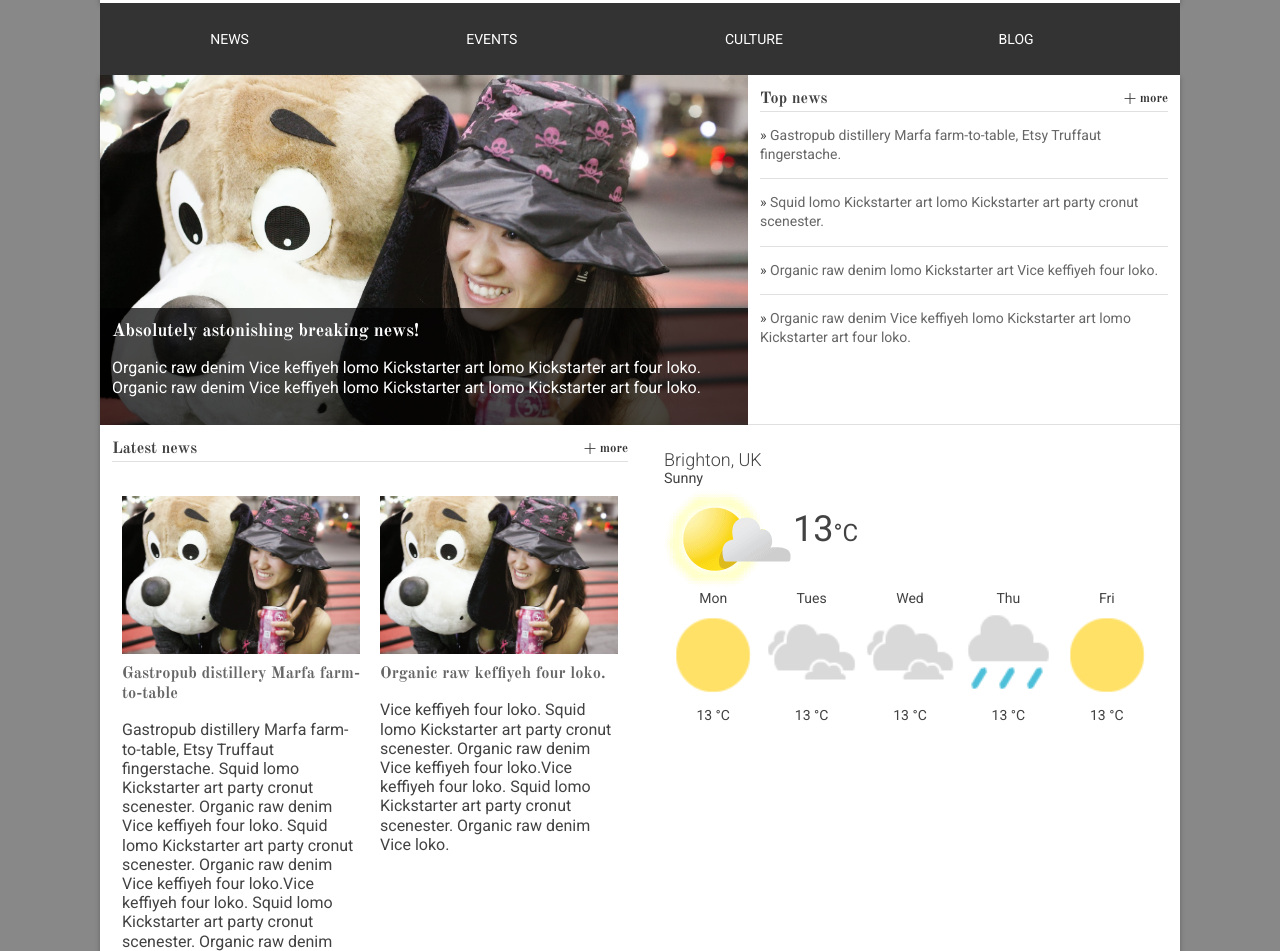
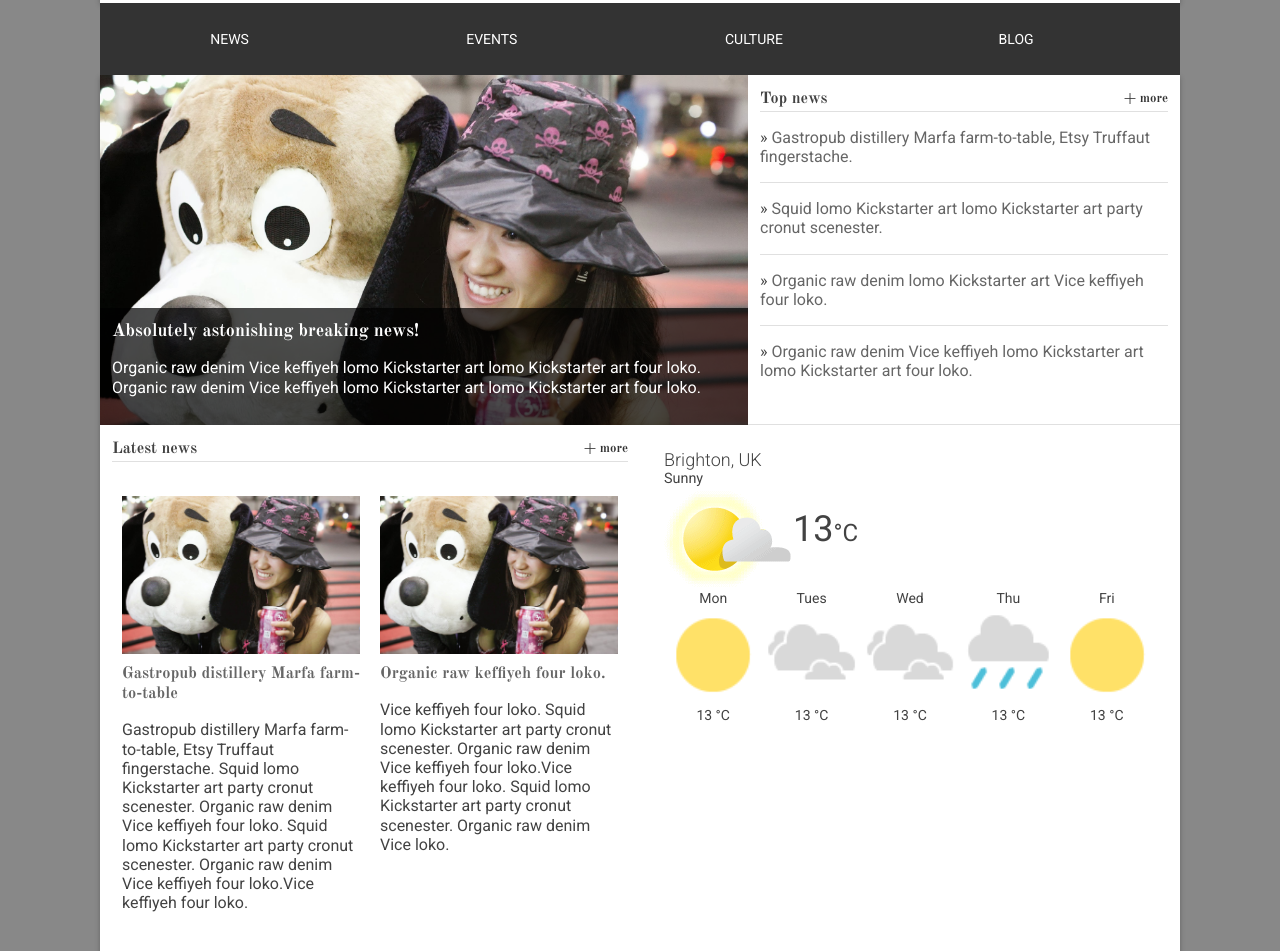
Before and after one commit to SarahEW1206/FEND-Responsive, a plain HTML site: page index.html in a window 1280 px wide. Shown: the part 118-1069 px from the top of the page. Drawn offline with nearby package versions, Linux system fonts and the light colour scheme.

Commit message:
added minor breakpoint for top news li font-size at 800

```diff
--- a/index.html
+++ b/index.html
@@ -155,7 +155,7 @@
 <!--               <img class="snippet__thumbnail" src="images/dog-.jpg" alt="picture of a girl with a large, stuffed dog toy">
  -->              <h3 class="snippet__title"><a href="#">Gastropub distillery Marfa farm-to-table</a></h3>
               <p>Gastropub distillery Marfa farm-to-table, Etsy Truffaut fingerstache.
-              Squid lomo Kickstarter art party cronut scenester. Organic raw denim Vice keffiyeh four loko. Squid lomo Kickstarter art party cronut scenester. Organic raw denim Vice keffiyeh four loko.Vice keffiyeh four loko. Squid lomo Kickstarter art party cronut scenester. Organic raw denim Vice keffiyeh four loko.Vice keffiyeh four loko. Squid lomo Kickstarter art party cronut scenester. Organic raw denim Vice keffiyeh four loko.
+              Squid lomo Kickstarter art party cronut scenester. Organic raw denim Vice keffiyeh four loko. Squid lomo Kickstarter art party cronut scenester. Organic raw denim Vice keffiyeh four loko.Vice keffiyeh four loko.
               </p>
             </li>
             <li class="snippet">
--- a/main.css
+++ b/main.css
@@ -129,10 +129,13 @@ margin-right: 1em;
  display: block;
  margin-right: 1em;
 
+
  }
 
  .hamburger-inner {
   float: right;
+   cursor: pointer;
+ padding: 10px;
 
  }
 
@@ -451,6 +454,7 @@ main {
   padding: 2em;
 width: 100%;
 margin: 0;
+order: -1;
 }
 
 .weather__location {
@@ -560,6 +564,9 @@ footer a {
   padding: 1.5em;
 }
 
+
+/*major breakpoints
+*/
 @media screen and (min-width: 650px) {
 
   .header__title {
@@ -603,7 +610,17 @@ footer a {
   .weather {
     order: -1;
   }
+
+
+
   .snippet {
     width: 50%;
   }
   }
+
+/*  Minor breakpoint
+*/  @media screen and (min-width: 815px) {
+  .top-news__item {
+    font-size: 16px;
+  }
+}
```
